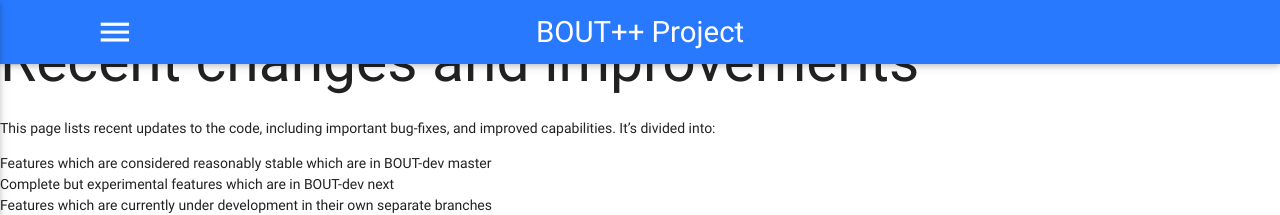
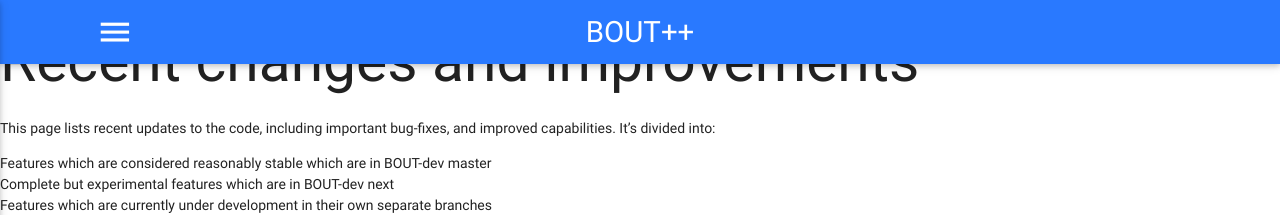
Before and after one commit to boutproject/boutproject.github.io, a Jekyll site: the page built from changes.markdown, in a window 1280 px wide. Shown: the top 215 px of the page. Built offline with Jekyll 4.4.1, drawn with Linux system fonts in a browser that asks for light colours.

Commit message:
Introduce short_title variable for project name in banner.

```diff
--- a/_config.yml
+++ b/_config.yml
@@ -1,5 +1,6 @@
 ---
 title: BOUT++ Project
+short_title: BOUT++
 author: BOUT++ Project
 author_github: boutproject
 locale: en
--- a/_includes/header.html
+++ b/_includes/header.html
@@ -1,7 +1,7 @@
 
 <nav class="blue accent-3" role="navigation">
   <div class="container">
-    <div class="nav-wrapper"><a id="logo-container" href="{{ site.github.url }}" class="brand-logo">{{ site.title }}</a>
+    <div class="nav-wrapper"><a id="logo-container" href="{{ site.github.url }}" class="brand-logo">{{ site.short_title }}</a>
       <a href="#" data-activates="mobile-menu" class="button-collapse"><i class="material-icons">menu</i></a>
         <ul class="right hide-on-med-and-down">
           {% for item in site.data.navigation %}
```
